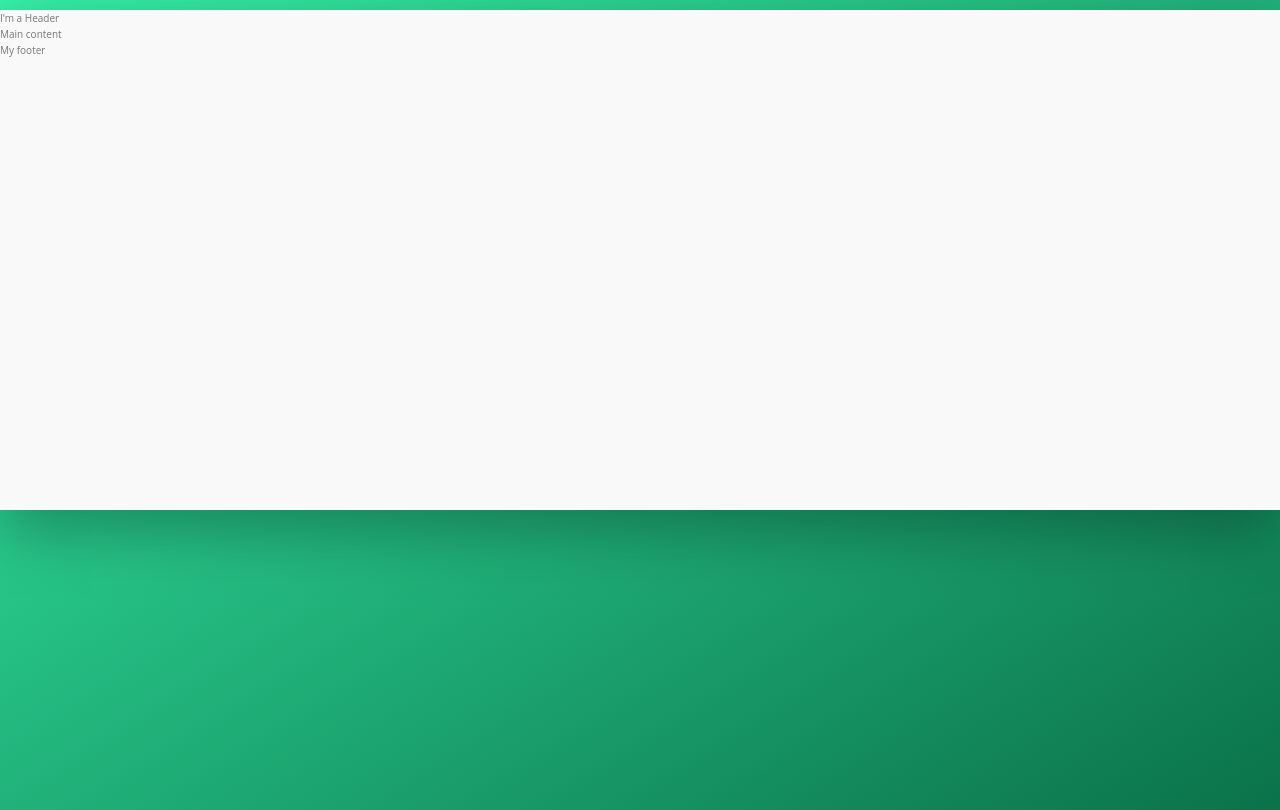
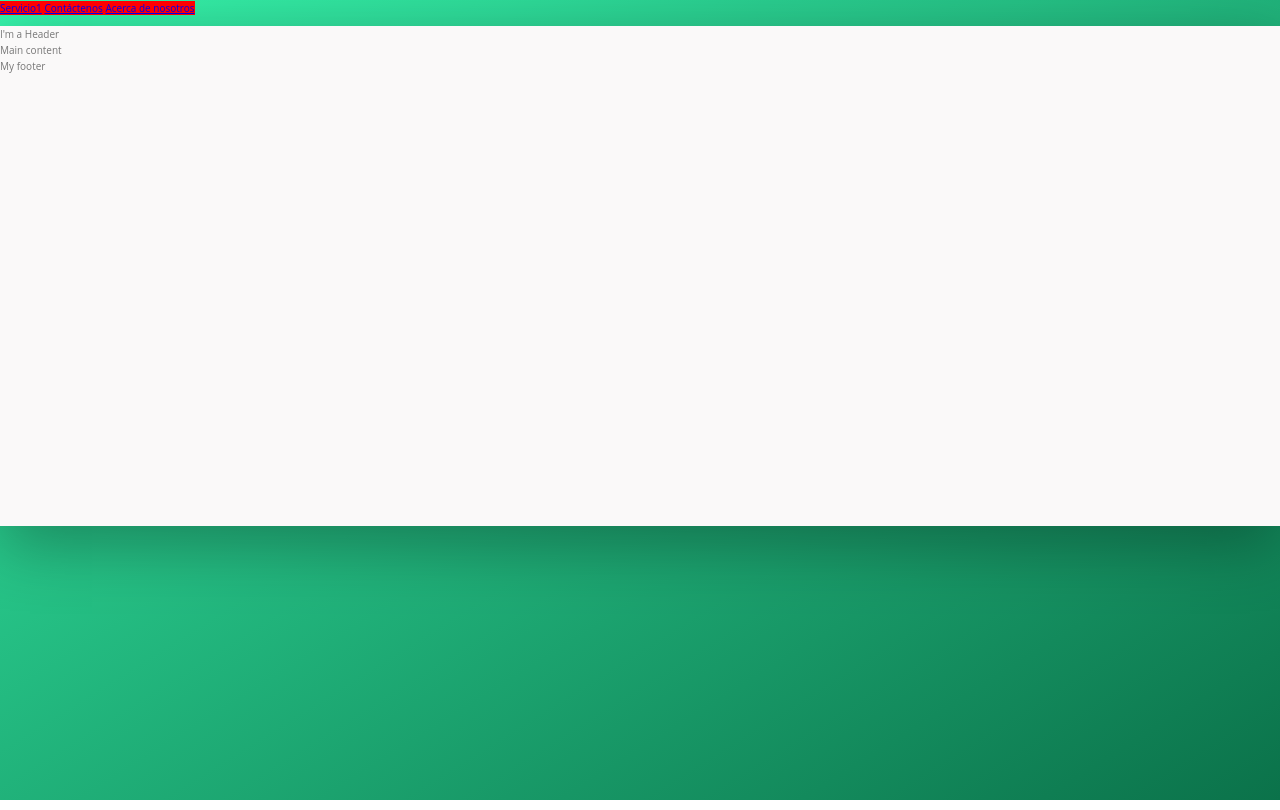
Before and after one commit to davidgq10/jbctopografia, a website: page index.html in a window 1280 px wide. Drawn offline with Linux system fonts and the light colour scheme.

Commit message:
Commit test from gitpod

```diff
--- a/index.html
+++ b/index.html
@@ -8,6 +8,12 @@
     <title>JBC</title>
 </head>
 <body>
+        <navbar class="navbar">
+            <a href="#news">Servicio1</a>
+            <a href="#contact">Contáctenos</a>
+            <a href="#about">Acerca de nosotros</a>
+        </navbar>
+
 <div class="container">
     <div class="Header">
         I'm a Header
--- /dev/null
+++ b/sass/_component.scss
@@ -0,0 +1,5 @@
+.navbar{
+    background-color: red;
+    width: 100vw;
+    height: 2rem;
+}
--- a/sass/main.scss
+++ b/sass/main.scss
@@ -1,2 +1,3 @@
 @import "_base.scss";
-@import "_layout.scss"
+@import "_layout.scss";
+@import "_component.scss"
```
Also changed, not shown: .gitpod.yml (added), css/style.css, 1 other file.
